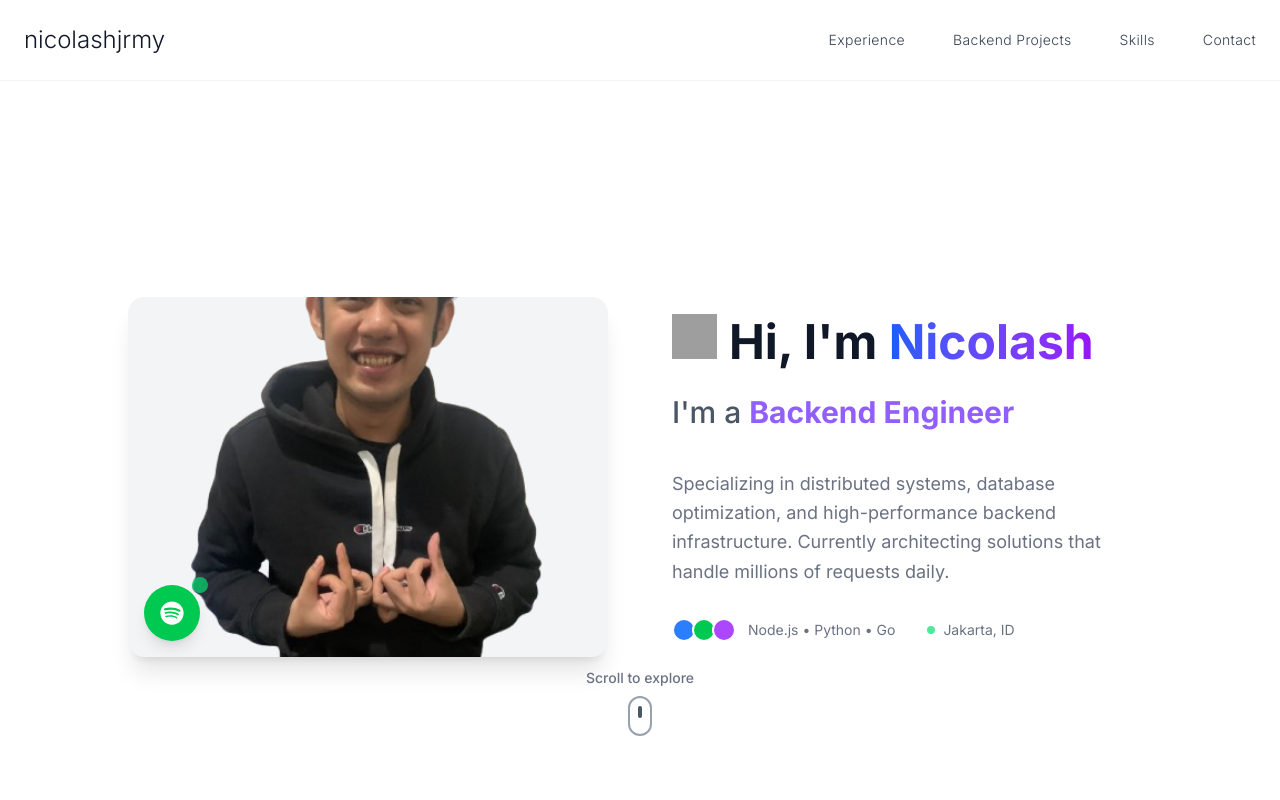
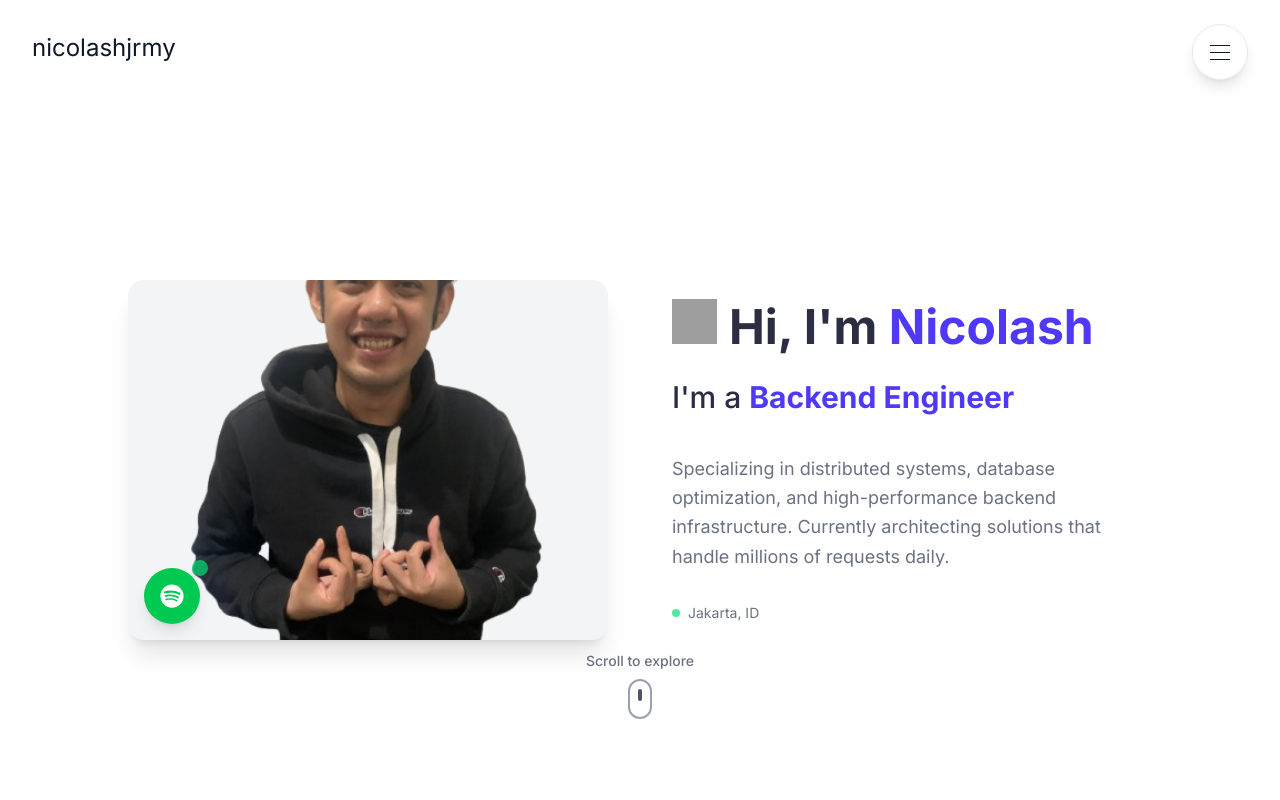
Before and after one commit to nicolashjrmy/portfolio-website, a Next.js app: page / in a window 1280 px wide. Shown: the top 800 px of the page. Built offline with nearby package versions, Linux system fonts and the light colour scheme; grey boxes are pictures that could not be loaded.

Commit message:
cooler sidebar navigation for desktop

```diff
--- a/src/components/Hero.tsx
+++ b/src/components/Hero.tsx
@@ -40,7 +40,7 @@ const TypewriterText = ({ texts }: TypewriterTextProps) => {
   }, [currentIndex, isTyping, texts, displayText])
 
   return (
-    <span className="inline-block text-[#915EFF] font-bold">
+    <span className="inline-block text-indigo-600 font-bold">
       {displayText.split("").map((char, index) => (
         <motion.span key={index} initial={{ opacity: 0 }} animate={{ opacity: 1 }} transition={{ duration: 0.1 }}>
           {char}
@@ -374,17 +374,17 @@ export default function Hero() {
           <div className="space-y-8 animate-fade-in-up">
             {/* Main heading */}
             <div className="space-y-4">
-              <h1 className="text-4xl lg:text-5xl font-bold text-gray-900 leading-tight inline-flex items-baseline">
+              <h1 className="text-4xl lg:text-5xl font-bold text-[#2B2D42] leading-tight inline-flex items-baseline">
                 <WavingHand />
                 <span>
                   Hi, I&apos;m{" "}
-                  <span className="bg-gradient-to-r from-blue-600 to-purple-600 bg-clip-text text-transparent">
+                  <span className="text-indigo-600 bg-clip-text">
                     Nicolash
                   </span>
                 </span>
               </h1>
 
-              <h2 className="text-2xl lg:text-3xl text-gray-600 font-medium leading-relaxed">
+              <h2 className="text-2xl lg:text-3xl text-[#2B2D42] font-medium leading-relaxed">
                 I&apos;m a <TypewriterText texts={typedItems} />
               </h2>
             </div>
@@ -395,16 +395,8 @@ export default function Hero() {
               Currently architecting solutions that handle millions of requests daily.
             </p>
 
-            {/* Tech stack and location */}
-            <div className="flex flex-col sm:flex-row sm:items-center gap-6 sm:gap-8">
-              <div className="flex items-center space-x-3">
-                <div className="flex -space-x-1">
-                  <div className="w-6 h-6 bg-blue-500 rounded-full border-2 border-white"></div>
-                  <div className="w-6 h-6 bg-green-500 rounded-full border-2 border-white"></div>
-                  <div className="w-6 h-6 bg-purple-500 rounded-full border-2 border-white"></div>
-                </div>
-                <span className="text-sm text-gray-500">Node.js • Python • Go</span>
-              </div>
+            {/*location */}
+            <div className="flex flex-end sm:flex-row sm:items-center gap-6 sm:gap-8">
               <div className="flex items-center space-x-2 text-sm text-gray-500">
                 <div className="w-2 h-2 bg-green-400 rounded-full animate-pulse"></div>
                 <span>Jakarta, ID</span>
--- a/src/components/Navigation.tsx
+++ b/src/components/Navigation.tsx
@@ -5,23 +5,21 @@ import { useState, useEffect } from "react"
 export default function Navigation() {
   const [isOpen, setIsOpen] = useState(false)
   const [isVisible, setIsVisible] = useState(true)
+  const [darkMode, setDarkMode] = useState(false)
 
   const navItems = [
     { href: "#experience", label: "Experience" },
-    { href: "#projects", label: "Backend Projects" },
+    { href: "#projects", label: "Projects" },
     { href: "#skills", label: "Skills" },
     { href: "#contact", label: "Contact" },
   ]
 
   useEffect(() => {
     let lastScrollY = 0
-
     const handleScroll = () => {
       const currentScrollY = window.scrollY
       const isScrollingDown = currentScrollY > lastScrollY
-
       lastScrollY = currentScrollY
-
       if (currentScrollY < 100 || !isScrollingDown) {
         setIsVisible(true)
       } else {
@@ -29,87 +27,171 @@ useEffect(() => {
         setIsOpen(false)
       }
     }
-
     window.addEventListener("scroll", handleScroll)
     return () => window.removeEventListener("scroll", handleScroll)
   }, [])
 
+  // Prevent body scroll when menu is open
+  useEffect(() => {
+    if (isOpen) {
+      document.body.style.overflow = "hidden"
+    } else {
+      document.body.style.overflow = "unset"
+    }
+    return () => {
+      document.body.style.overflow = "unset"
+    }
+  }, [isOpen])
 
   return (
     <>
-    <nav className={`sticky top-0 left-0 right-0 z-50 bg-white/95 backdrop-md border-b border-gray-100 transition-all duration-300 ${
-        isVisible ? 'translate-y-0 opacity-100' : '-translate-y-full opacity-0'
-      }`}>
-        <div className="max-w-7xl mx-auto px-6">
-          <div className="flex justify-between items-center h-20">
+        <div className="max-w-6xl mx-auto px-6">
+          <div className="flex justify-between items-center h-16">
             {/* Logo */}
           <a
             href="#home"
             onClick={(e) => {
               e.preventDefault()
-                window.scrollTo({ top: 0, behavior: 'smooth' })
+              window.scrollTo({ top: 0, behavior: "smooth" })
             }}
-              className="text-2xl font-light text-gray-900 hover:text-gray-600 transition-colors duration-300"
+            className={`fixed top-8 left-8 z-50 text-2xl font-lightbold text-gray-900 hover:text-gray-600 transition-all duration-300 ${
+              isVisible ? "translate-y-0 opacity-100" : "-translate-y-4 opacity-0"
+            }`}
           >
             nicolashjrmy
           </a>
 
-            {/* Desktop Navigation */}
-            <div className="hidden md:flex items-center space-x-12">
-              {navItems.map((item) => (
+            {/* Desktop Menu Button */}
+          <button
+            className={`hidden md:flex fixed top-6 right-8 z-50 items-center justify-center w-14 h-14 bg-white/90 backdrop-blur-md border border-gray-200 rounded-full shadow-lg hover:shadow-xl text-gray-700 hover:text-gray-900 transition-all duration-300 hover:scale-105 translate-y-0 opacity-100`}
+            onClick={() => setIsOpen(!isOpen)}
+            aria-label="Toggle menu"
+          >
+            <div className="flex flex-col space-y-1.5">
+              <span
+                className={`w-5 h-px bg-gray-900 transition-all duration-300 ${isOpen ? "rotate-45 translate-y-2" : ""}`}
+              ></span>
+              <span className={`w-5 h-px bg-gray-900 transition-all duration-300 ${isOpen ? "opacity-0" : ""}`}></span>
+              <span
+                className={`w-5 h-px bg-gray-900 transition-all duration-300 ${isOpen ? "-rotate-45 -translate-y-2" : ""}`}
+              ></span>
+            </div>
+          </button>
+
+            {/* Mobile menu button */}
+          <button
+            className={`md:hidden fixed top-6 right-6 z-50 flex flex-col justify-center items-center w-12 h-12 bg-white/90 backdrop-blur-md border border-gray-200 rounded-full shadow-lg space-y-1 group transition-all duration-300 hover:scale-105 ${
+              isVisible ? "translate-y-0 opacity-100" : "-translate-y-4 opacity-0"
+            }`}
+            onClick={() => setIsOpen(!isOpen)}
+            aria-label="Toggle menu"
+          >
+            <span
+              className={`w-5 h-px bg-gray-900 transition-all duration-300 ${isOpen ? "rotate-45 translate-y-1.5" : ""}`}
+            ></span>
+            <span className={`w-5 h-px bg-gray-900 transition-all duration-300 ${isOpen ? "opacity-0" : ""}`}></span>
+            <span
+              className={`w-5 h-px bg-gray-900 transition-all duration-300 ${isOpen ? "-rotate-45 -translate-y-1.5" : ""}`}
+            ></span>
+          </button>
+          </div>
+        </div>
+
+      {/* Desktop Full-Screen Menu Overlay */}
+      <div
+        className={`hidden md:block fixed inset-0 z-40 transition-all duration-700 ease-out ${
+          isOpen ? "opacity-100 visible" : "opacity-0 invisible pointer-events-none"
+        }`}
+      >
+        <div className="flex h-full">
+          {/* Left side - Blurred Background */}
+          <div
+            className={`w-3/4 relative overflow-hidden transition-all duration-1000 ease-out ${
+              isOpen ? "scale-100 opacity-50" : "scale-110 opacity-0"
+            }`}
+          >
+            <div className="absolute inset-0 bg-gradient-to-br from-gray-100 via-gray-200 to-gray-300" />
+            <div
+              className={`absolute inset-0 bg-gradient-to-r from-transparent via-white/5 to-white/20 transform transition-transform duration-1500 ease-out ${
+                isOpen ? "translate-x-0 opacity-25" : "translate-x-full"
+              }`}
+            />
+          </div>
+
+          {/* Right side - Navigation */}
+          <div
+            className={`w-[30%] bg-white relative transform transition-all duration-800 ease-out ${
+              isOpen ? "translate-x-0 opacity-100" : "translate-x-full opacity-0"
+            }`}
+          >
+
+            {/* Navigation Items */}
+            <div className="flex items-center justify-center h-full px-14">
+              <div className="grid grid-cols-2 gap-x-24 gap-y-16 w-full max-w-1xl">
+                {navItems.map((item, index) => (
                   <a
                     key={item.href}
                     href={item.href}
-                  className="text-sm font-light text-gray-700 hover:text-gray-900 transition-colors duration-300 tracking-wide"
+                    className={`group block transform transition-all duration-700 ease-out hover:scale-105 ${
+                      isOpen ? "translate-y-0 opacity-100" : "translate-y-12 opacity-0"
+                    }`}
+                    style={{
+                      transitionDelay: isOpen ? `${index * 150 + 600}ms` : "0ms",
+                    }}
+                    onClick={() => setIsOpen(false)}
                   >
+                    <div className="text-4xl font-light text-gray-900 hover:text-gray-600 transition-all duration-300 pb-3 relative">
                       {item.label}
+                      <div className="absolute bottom-0 left-0 w-0 h-0.5 bg-gray-900 transition-all duration-500 group-hover:w-full" />
+                    </div>
                   </a>
                 ))}
               </div>
+            </div>
 
-            {/* Mobile menu button */}
-            <button
-              className="md:hidden flex flex-col justify-center items-center w-8 h-8 space-y-1 group"
-              onClick={() => setIsOpen(!isOpen)}
-              aria-label="Toggle menu"
+            {/* Decorative Elements */}
+            <div
+              className={`absolute bottom-8 left-8 transform transition-all duration-800 ${
+                isOpen ? "translate-y-0 opacity-100" : "translate-y-8 opacity-0"
+              }`}
+              style={{ transitionDelay: isOpen ? "800ms" : "0ms" }}
             >
-              <span className={`w-6 h-px bg-gray-900 transition-all duration-300 ${isOpen ? 'rotate-45 translate-y-2' : ''}`}></span>
-              <span className={`w-6 h-px bg-gray-900 transition-all duration-300 ${isOpen ? 'opacity-0' : ''}`}></span>
-              <span className={`w-6 h-px bg-gray-900 transition-all duration-300 ${isOpen ? '-rotate-45 -translate-y-2' : ''}`}></span>
-            </button>
+              <div className="w-16 h-0.5 bg-gray-300" />
+              <p className="text-xs text-gray-500 mt-2 font-light tracking-wider">NAVIGATION</p>
             </div>
           </div>
-      </nav>
+        </div>
+      </div>
 
-      {/* Mobile Navigation Overlay */}
-      <div className={`fixed inset-0 z-40 md:hidden transition-all duration-500 ease-in-out ${
-        isOpen ? 'opacity-100 visible' : 'opacity-0 invisible'
-      }`}>
+      {/* Mobile Navigation Overlay (unchanged) */}
+      <div
+        className={`fixed inset-0 z-40 md:hidden transition-all duration-500 ease-in-out ${
+          isOpen ? "opacity-100 visible" : "opacity-0 invisible"
+        }`}
+      >
         {/* Backdrop */}
         <div
-          className={`absolute inset-0 bg-white transition-opacity duration-500 ${
-            isOpen ? 'opacity-95' : 'opacity-0'
-          }`}
+          className={`absolute inset-0 bg-white transition-opacity duration-500 ${isOpen ? "opacity-100" : "opacity-0"}`}
           onClick={() => setIsOpen(false)}
         />
 
         {/* Menu Content */}
-        <div className={`relative h-full flex flex-col justify-center items-center transform transition-all duration-700 ease-out ${
-          isOpen ? 'translate-y-0 opacity-100' : 'translate-y-8 opacity-0'
-        }`}>
+        <div
+          className={`relative h-full flex flex-col justify-center items-center transform transition-all duration-700 ease-out ${
+            isOpen ? "translate-y-0 opacity-100" : "translate-y-8 opacity-0"
+          }`}
+        >
           <div className="text-center space-y-8">
             {navItems.map((item, index) => (
               <a
                 key={item.href}
                 href={item.href}
                 className={`block text-3xl font-light text-gray-900 hover:text-gray-600 transition-all duration-300 transform ${
-                  isOpen
-                    ? 'translate-y-0 opacity-100'
-                    : 'translate-y-4 opacity-0'
+                  isOpen ? "translate-y-0 opacity-100" : "translate-y-4 opacity-0"
                 }`}
                 style={{
-                  transitionDelay: isOpen ? `${index * 150 + 200}ms` : '0ms',
-                  transitionDuration: '600ms'
+                  transitionDelay: isOpen ? `${index * 150 + 200}ms` : "0ms",
+                  transitionDuration: "600ms",
                 }}
                 onClick={() => setIsOpen(false)}
               >
@@ -122,13 +204,17 @@ useEffect(() => {
           </div>
 
           {/* Contact Info */}
-          <div className={`absolute bottom-12 text-center transform transition-all duration-700 ${
-            isOpen ? 'translate-y-0 opacity-100' : 'translate-y-4 opacity-0'
-          }`} style={{ transitionDelay: isOpen ? '800ms' : '0ms' }}>
-            <p className="text-sm font-light text-gray-500 tracking-wide">
-              Get in touch
-            </p>
-            <a href="mailto:hello@nicolashjrmy.dev" className="text-sm text-gray-700 hover:text-gray-900 transition-colors duration-300">
+          <div
+            className={`absolute bottom-12 text-center transform transition-all duration-700 ${
+              isOpen ? "translate-y-0 opacity-100" : "translate-y-4 opacity-0"
+            }`}
+            style={{ transitionDelay: isOpen ? "800ms" : "0ms" }}
+          >
+            <p className="text-sm font-light text-gray-500 tracking-wide">Get in touch</p>
+            <a
+              href="mailto:hello@nicolashjrmy.dev"
+              className="text-sm text-gray-700 hover:text-gray-900 transition-colors duration-300"
+            >
               hello@nicolashjrmy.dev
             </a>
           </div>
```
Lines whose indentation alone changed are shown as unchanged.
